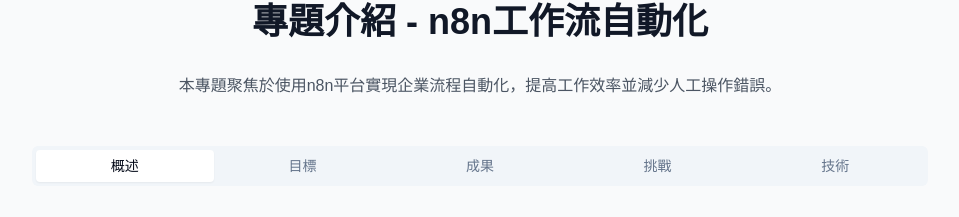
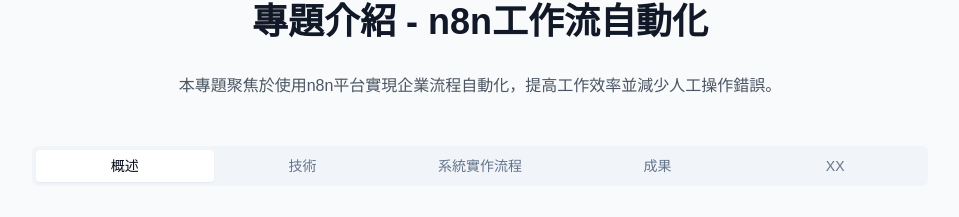
Before and after one commit to Maggie-0118/n8n-intern-showcase-hub, a React (Vite) app: page / in a window 1280 px wide. Shown: the part 4363-4580 px from the top of the page, without its empty margins (160-1119 px from the left). Built offline with nearby package versions, Linux system fonts and the light colour scheme.

Commit message:
Code edited in Lovable Code Editor
Edited UI in Lovable

```diff
--- a/src/components/ProjectShowcase.tsx
+++ b/src/components/ProjectShowcase.tsx
@@ -116,10 +116,10 @@ const ProjectShowcase = () => {
       <Tabs defaultValue="overview" className="max-w-4xl mx-auto">
         <TabsList className="grid grid-cols-5 mb-8">
           <TabsTrigger value="overview">概述</TabsTrigger>
-          <TabsTrigger value="objectives">目標</TabsTrigger>
-          <TabsTrigger value="achievements">成果</TabsTrigger>
-          <TabsTrigger value="challenges">挑戰</TabsTrigger>
-          <TabsTrigger value="tech">技術</TabsTrigger>
+          <TabsTrigger value="objectives">技術</TabsTrigger>
+          <TabsTrigger value="achievements">系統實作流程</TabsTrigger>
+          <TabsTrigger value="challenges">成果</TabsTrigger>
+          <TabsTrigger value="tech">XX</TabsTrigger>
         </TabsList>
 
         <TabsContent value="overview">
```
